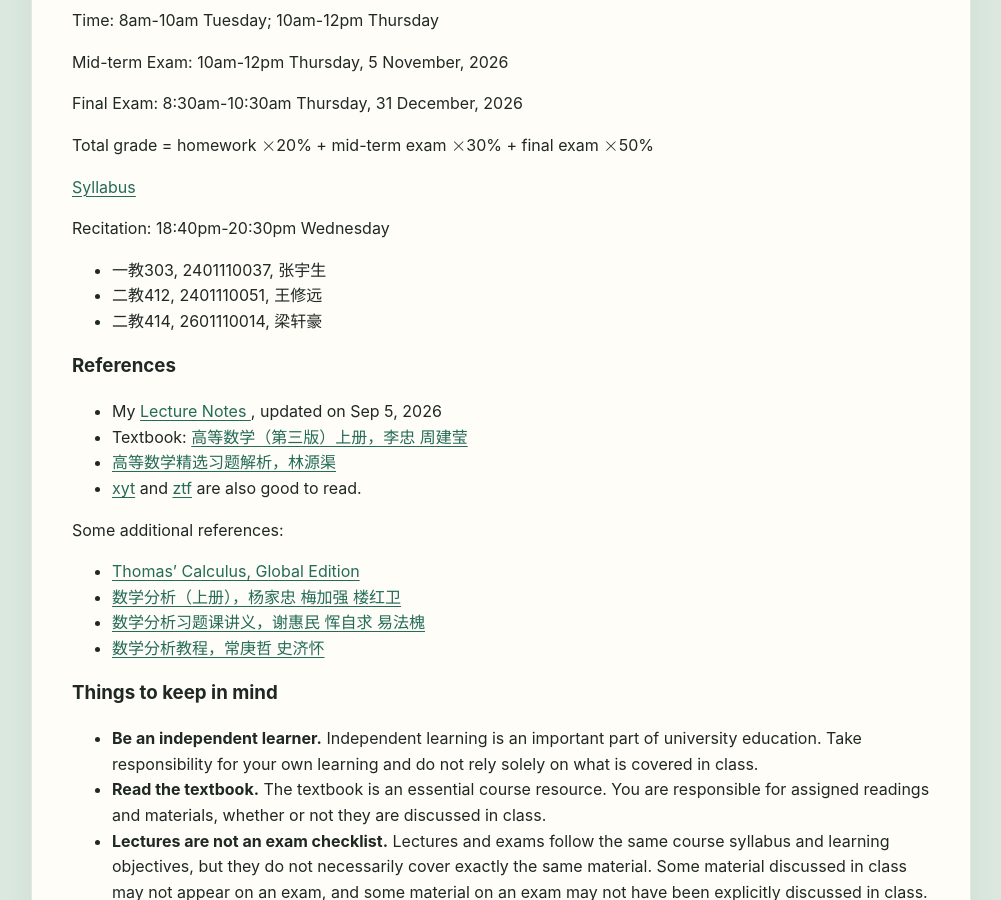
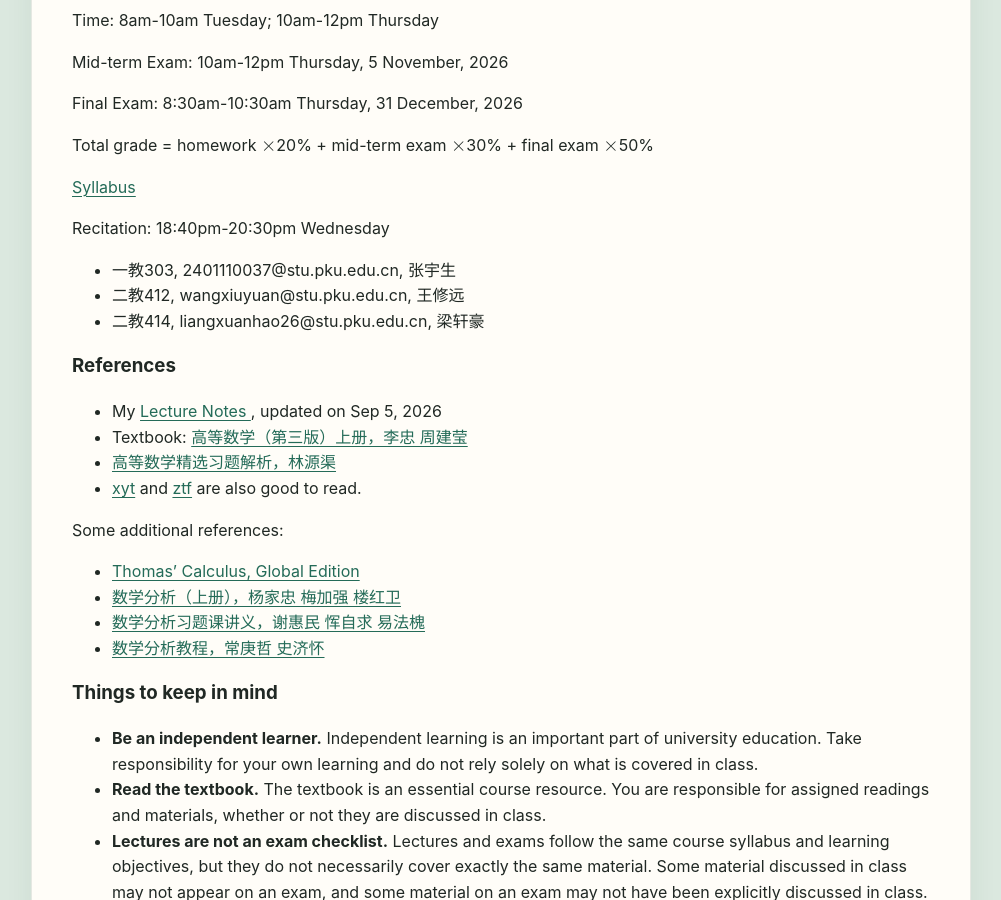
Before and after one commit to ziqiangfeng95/ziqiangfeng95.github.io, a Jekyll site: the page built from teaching/advmath/index.md, in a window 1280 px wide and 900 px high, scrolled down 813 px. Shown: the whole window, without its empty margins (139-1140 px from the left). Built offline with Jekyll 4.4.1, drawn with Linux system fonts in a browser that asks for light colours.

Commit message:
Update index.md

```diff
--- a/teaching/advmath/index.md
+++ b/teaching/advmath/index.md
@@ -60,9 +60,9 @@ Total grade = homework $\times$20% + mid-term exam $\times$30% + final exam $\ti
 </a>
 
 Recitation: 18:40pm-20:30pm Wednesday
-- 一教303, 2401110037, 张宇生
-- 二教412, 2401110051, 王修远
-- 二教414, 2601110014,  梁轩豪
+- 一教303, {% comment %}2401110037{% endcomment %} 2401110037@stu.pku.edu.cn, 张宇生
+- 二教412, {% comment %}2401110051{% endcomment %} wangxiuyuan@stu.pku.edu.cn, 王修远
+- 二教414, {% comment %}2601110014{% endcomment %} liangxuanhao26@stu.pku.edu.cn,  梁轩豪
 
 
 ### References
```
